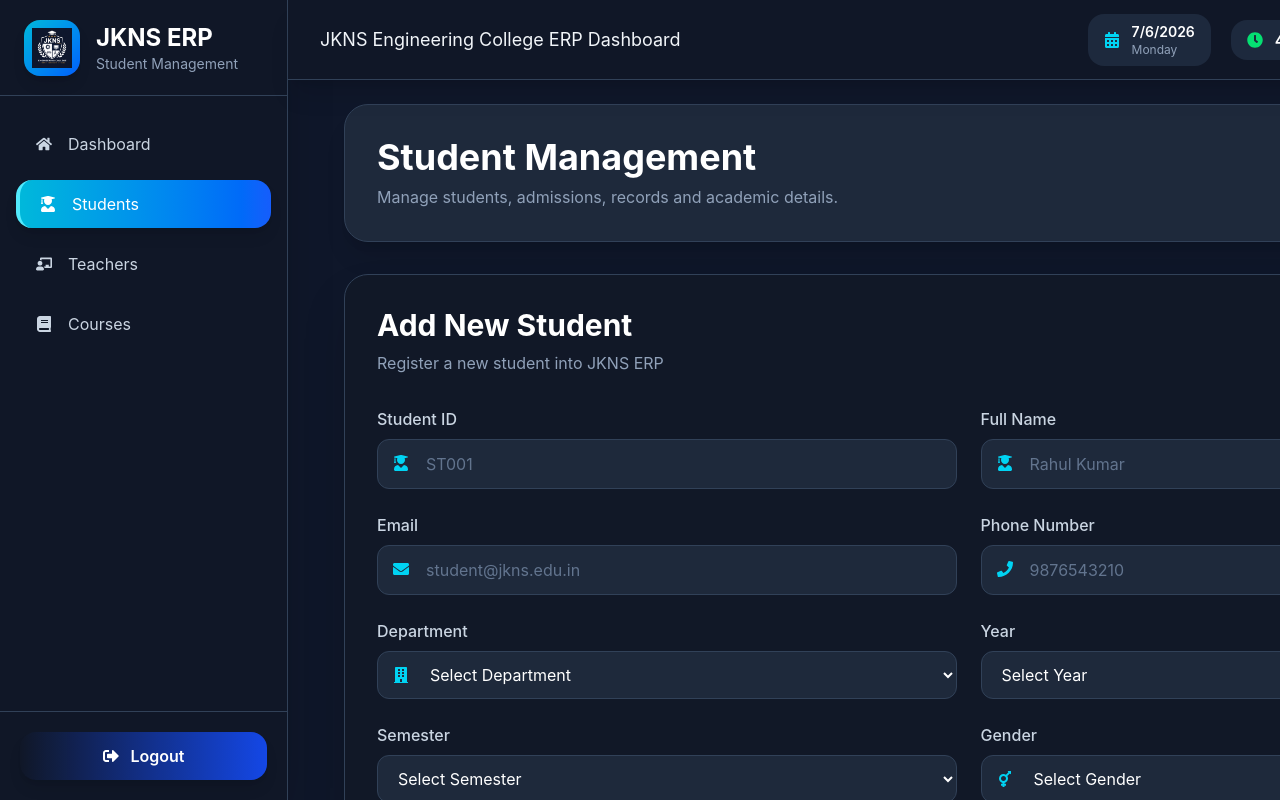
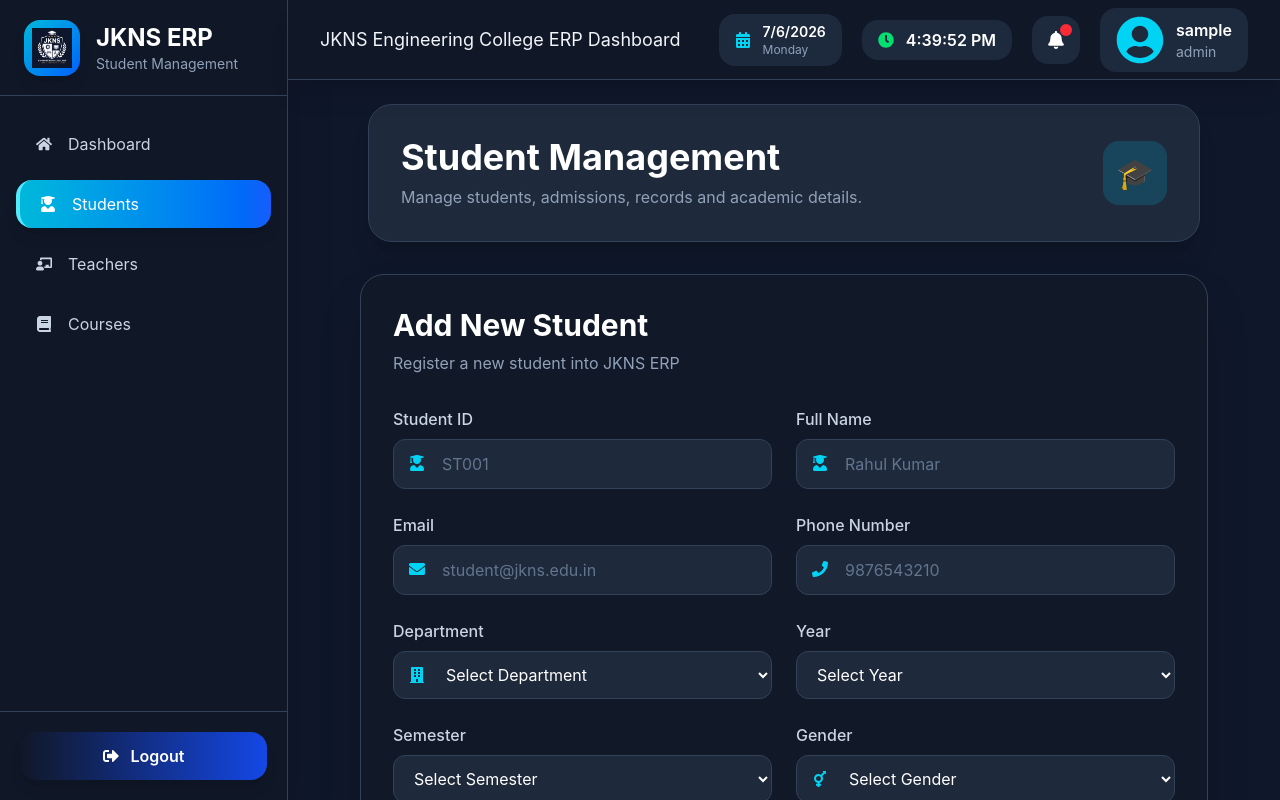
Before and after one commit to joshiyajaya-bit/System-Management, a React (Vite) app: page /students in a window 1280 px wide. Shown: the top 800 px of the page. Built offline with nearby package versions, Linux system fonts and the light colour scheme; data requests are answered from the project's data file; sample sign-in values are in the browser's storage.

Commit message:
padding space

```diff
--- a/src/App.jsx
+++ b/src/App.jsx
@@ -30,7 +30,7 @@ export default function App() {
             <div className="flex min-h-screen bg-[#0F172A] overflow-hidden">
               <Sidebar />
 
-              <div className="flex flex-col flex-1 ml-72">
+              <div className="flex flex-col flex-1 min-w-0 ml-72">
                 <Navbar />
 
                 <main className="px-8 py-6 lg:px-10">
--- a/src/pages/stu.jsx
+++ b/src/pages/stu.jsx
@@ -123,12 +123,11 @@ const handleDelete = async (id) => {
   );
 
   return (
-    <div className="space-y-8 px-4">
+    <div className="space-y-8 px-6 lg:px-8">
 
       {/* Header */}
 
-      <div className="bg-[#1E293B] border border-slate-700 rounded-3xl shadow-xl px-8 py-8">
-
+     <div className="mx-2 bg-[#1E293B] border border-slate-700 rounded-3xl shadow-xl px-8 py-8">
         <div className="flex items-center justify-between">
 
           <div>
```
